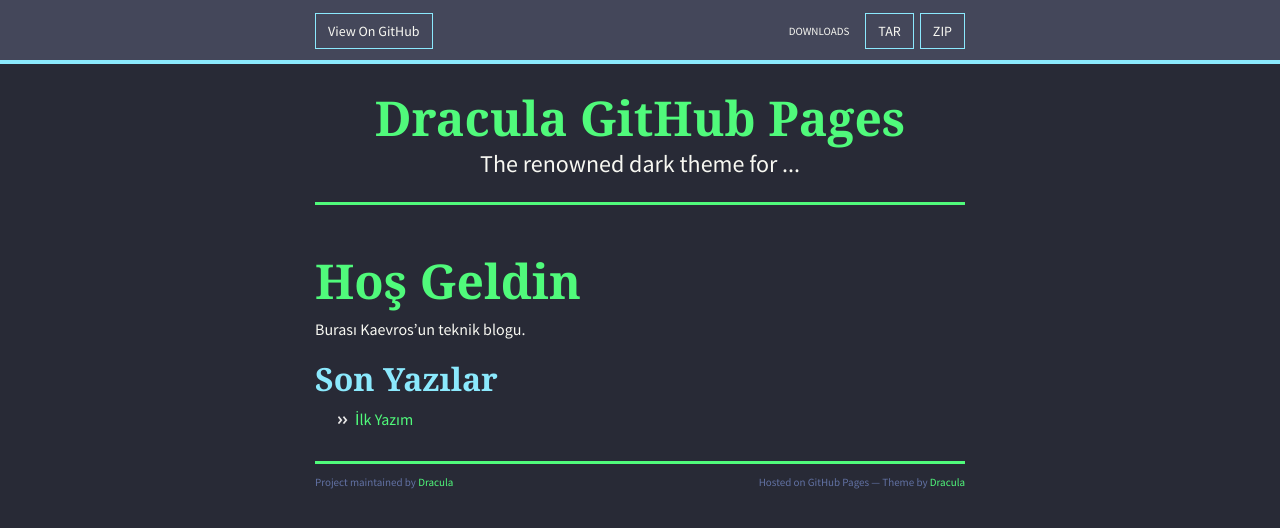
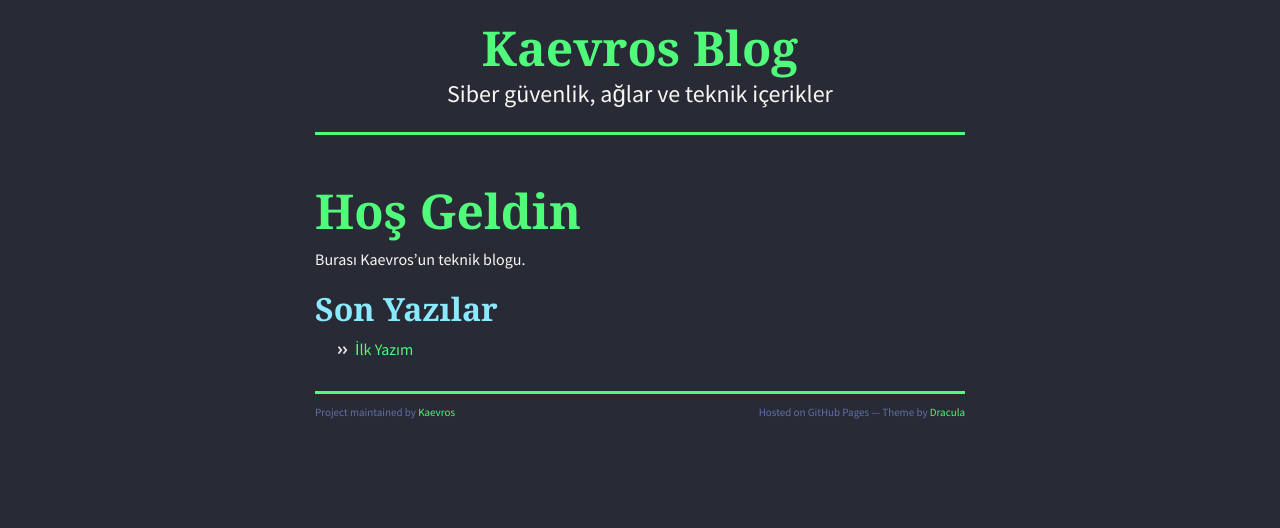
Before and after one commit to Kaevros/kaevros.github.io, a Jekyll site: the page built from index.md, in a window 1280 px wide. Shown: the top 528 px of the page. Built offline with Jekyll 4.4.1, drawn with Linux system fonts in a browser that asks for light colours; nearby versions of some CDN libraries.

Commit message:
Update _config.yml

```diff
--- a/_config.yml
+++ b/_config.yml
@@ -1,28 +1,5 @@
-# SEO Values
-title: Dracula GitHub Pages
-tagline: The renowned dark theme for ...
-description: The renowned dark theme for ...
-url: https://dracula.github.io/gh-pages/
-twitter: https://twitter.com/zenorocha
-logo: https://draculatheme.com/static/icons/pack-1/045-dracula.svg
-
-# Google Analytics ID
+title: Kaevros Blog
+description: Siber güvenlik, ağlar ve teknik içerikler
+theme: jekyll-theme-dracula
+show_downloads: false
 google_analytics:
-
-# GitHub Values
-github:
-  owner_name: Dracula
-  owner_url: https://github.com/dracula
-  repository_url: https://github.com/dracula/gh-pages
-
-show_downloads: true
-show_header: true
-remote_theme: "dracula/gh-pages"
-
-sass:
-    style: compressed
-
-plugins:
-  - jekyll-seo-tag
-
-remote_theme: "dracula/gh-pages"
```
